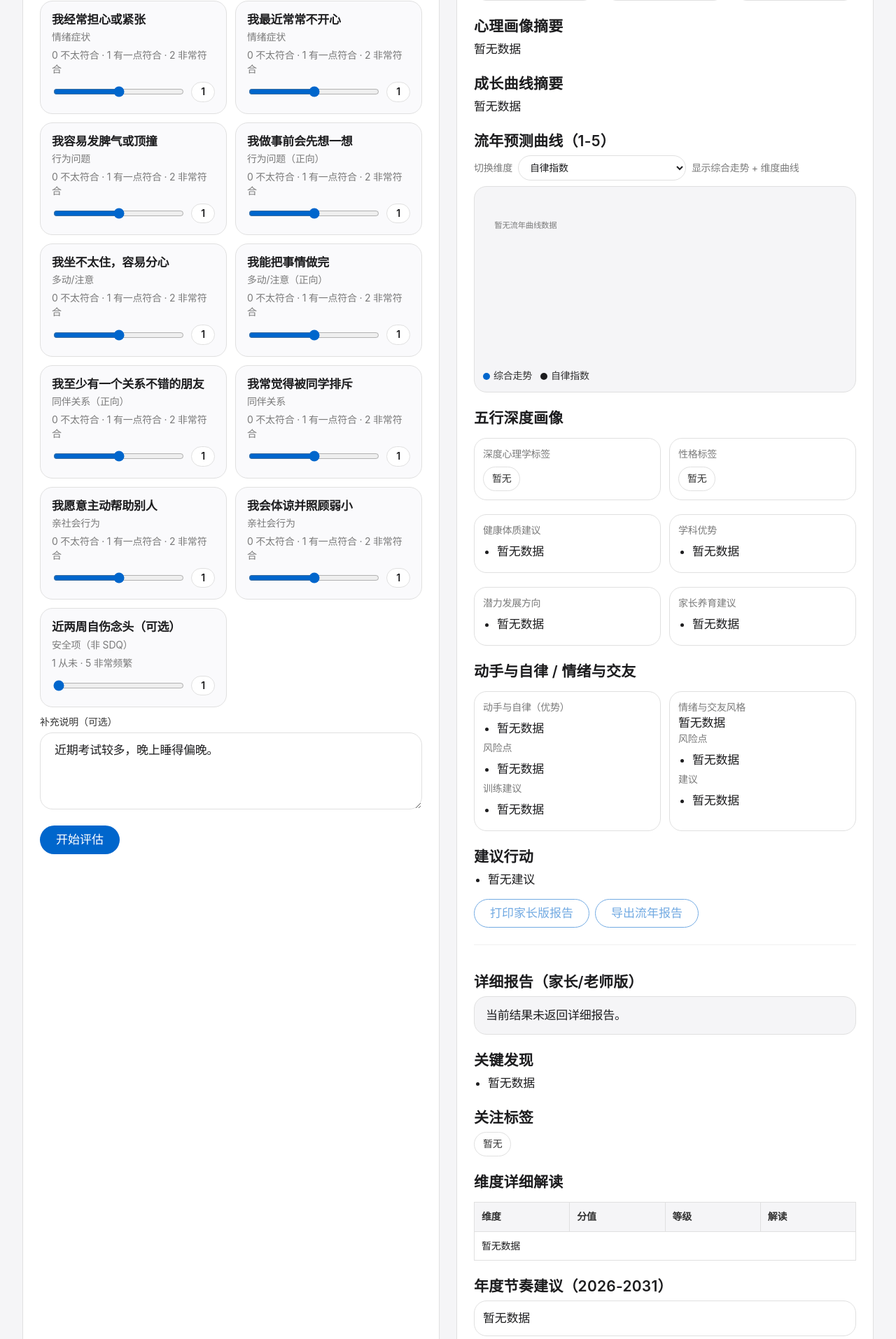
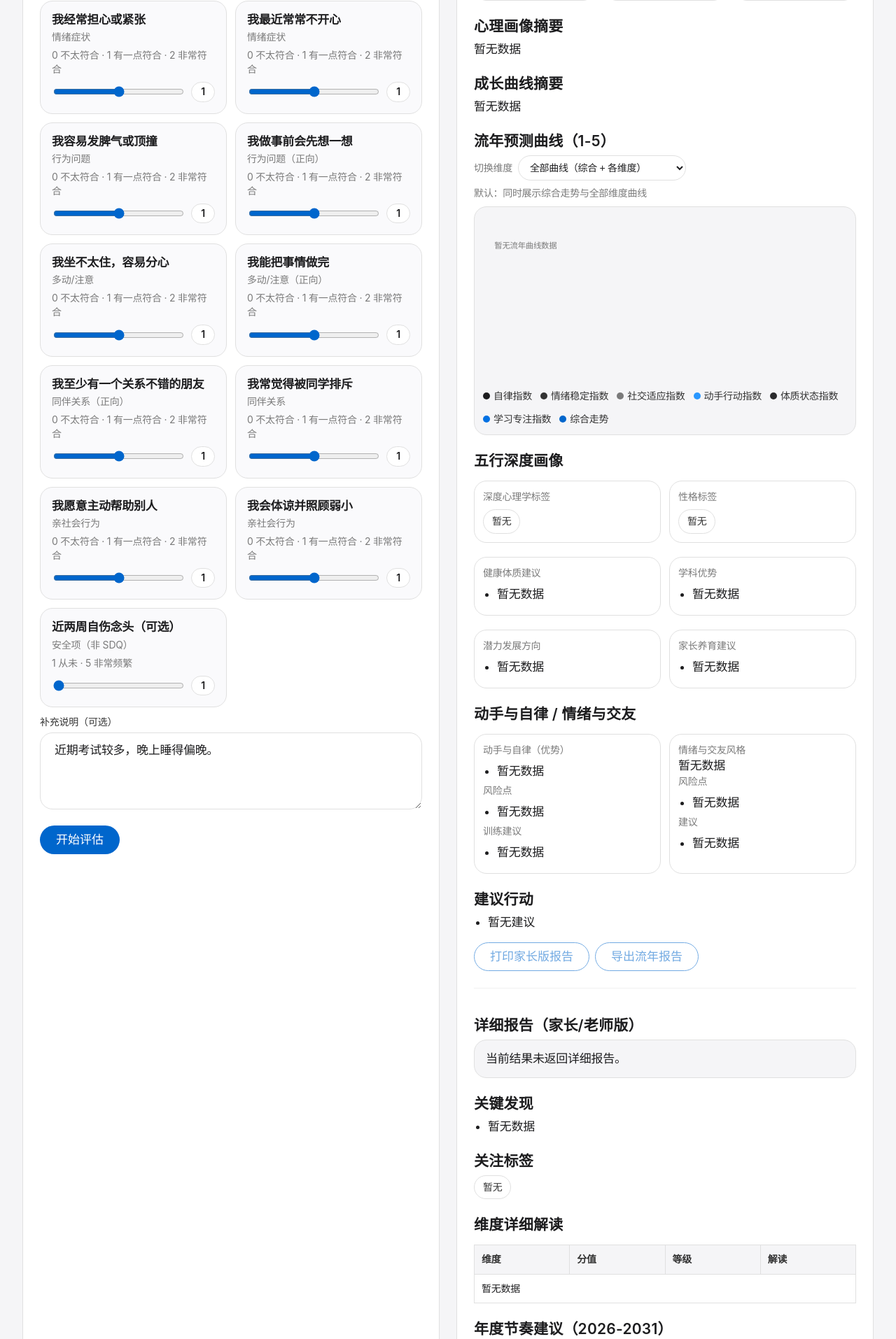
Before and after one commit to yaozhangPAN/youth_growth_Skill, a Flask app: page / in a window 1280 px wide. Shown: the part 567-2481 px from the top of the page at 70% size. Run offline with Flask 3, Linux system fonts and the light colour scheme; a map, chart or similar area stays blank.

Commit message:
Add default multi-series forecast chart option.
Co-authored-by: Cursor <cursoragent@cursor.com>

```diff
--- a/apps/templates/index.html
+++ b/apps/templates/index.html
@@ -575,6 +575,7 @@
             <div class="curve-controls">
               <label for="curveDimensionSelect">切换维度</label>
               <select id="curveDimensionSelect">
+                <option value="all_series" selected>全部曲线（综合 + 各维度）</option>
                 <option value="self_discipline_index">自律指数</option>
                 <option value="emotion_stability_index">情绪稳定指数</option>
                 <option value="social_adaptability_index">社交适应指数</option>
@@ -583,14 +584,11 @@
                 <option value="learning_focus_index">学习专注指数</option>
                 <option value="overall_index">仅看综合走势</option>
               </select>
-              <span id="curveDimensionHint" class="curve-hint">显示综合走势 + 维度曲线</span>
+              <span id="curveDimensionHint" class="curve-hint">默认：同时展示综合走势与全部维度曲线</span>
             </div>
             <div class="curve-chart">
               <svg id="forecastChart" viewBox="0 0 640 240" role="img" aria-label="流年预测曲线"></svg>
-              <div class="curve-legend">
-                <span class="legend-item"><span class="legend-dot" style="background:#0066cc"></span>综合走势</span>
-                <span class="legend-item" id="selectedDimensionLegend"><span class="legend-dot" id="selectedDimensionLegendDot" style="background:#1d1d1f"></span><span id="selectedDimensionLegendText">自律指数</span></span>
-              </div>
+              <div class="curve-legend" id="curveLegend"></div>
             </div>
           </div>
 
@@ -753,6 +751,16 @@
         learning_focus_index: { label: "学习专注指数", color: "#0071e3" }
       };
 
+      /** 与后端 forecast_curve 字段一致；全部曲线模式下按此顺序绘制（综合最后叠在最上） */
+      const FORECAST_DIMENSION_KEYS = [
+        "self_discipline_index",
+        "emotion_stability_index",
+        "social_adaptability_index",
+        "hands_on_action_index",
+        "health_constitution_index",
+        "learning_focus_index"
+      ];
+
       const metricGridEl = document.getElementById("metricGrid");
       const statusEl = document.getElementById("status");
       const riskTierEl = document.getElementById("riskTier");
@@ -763,9 +771,7 @@
       const forecastChartEl = document.getElementById("forecastChart");
       const curveDimensionSelectEl = document.getElementById("curveDimensionSelect");
       const curveDimensionHintEl = document.getElementById("curveDimensionHint");
-      const selectedDimensionLegendEl = document.getElementById("selectedDimensionLegend");
-      const selectedDimensionLegendDotEl = document.getElementById("selectedDimensionLegendDot");
-      const selectedDimensionLegendTextEl = document.getElementById("selectedDimensionLegendText");
+      const curveLegendEl = document.getElementById("curveLegend");
       const deepPsychTagsEl = document.getElementById("deepPsychTags");
       const personalityTagsEl = document.getElementById("personalityTags");
       const constitutionAdviceEl = document.getElementById("constitutionAdvice");
@@ -910,20 +916,73 @@
         return node;
       }
 
-      function renderForecastChart(points, selectedKey = "self_discipline_index") {
+      function renderCurveLegend(series) {
+        curveLegendEl.innerHTML = "";
+        series.forEach((item) => {
+          const row = document.createElement("span");
+          row.className = "legend-item";
+          const dot = document.createElement("span");
+          dot.className = "legend-dot";
+          dot.style.background = item.color;
+          const text = document.createElement("span");
+          text.textContent = item.label;
+          row.appendChild(dot);
+          row.appendChild(text);
+          curveLegendEl.appendChild(row);
+        });
+      }
+
+      function getForecastSeries(selectedKey) {
+        if (selectedKey === "all_series") {
+          const dims = FORECAST_DIMENSION_KEYS.map((key) => {
+            const meta = curveDimensionMeta[key];
+            return { key, color: meta.color, label: meta.label, strokeWidth: 2 };
+          });
+          dims.push({
+            key: "overall_index",
+            color: curveDimensionMeta.overall_index.color,
+            label: curveDimensionMeta.overall_index.label,
+            strokeWidth: 2.8
+          });
+          return dims;
+        }
+        if (selectedKey === "overall_index") {
+          return [
+            {
+              key: "overall_index",
+              color: curveDimensionMeta.overall_index.color,
+              label: curveDimensionMeta.overall_index.label,
+              strokeWidth: 2.6
+            }
+          ];
+        }
+        const meta = curveDimensionMeta[selectedKey] || curveDimensionMeta.self_discipline_index;
+        return [
+          {
+            key: "overall_index",
+            color: curveDimensionMeta.overall_index.color,
+            label: curveDimensionMeta.overall_index.label,
+            strokeWidth: 2.6
+          },
+          { key: selectedKey, color: meta.color, label: meta.label, strokeWidth: 2.5 }
+        ];
+      }
+
+      function renderForecastChart(points, selectedKey = "all_series") {
         while (forecastChartEl.firstChild) {
           forecastChartEl.removeChild(forecastChartEl.firstChild);
         }
-        const selectedMeta = curveDimensionMeta[selectedKey] || curveDimensionMeta.self_discipline_index;
-        if (selectedKey === "overall_index") {
+        if (selectedKey === "all_series") {
+          curveDimensionHintEl.textContent = "默认：同时展示综合走势与全部维度曲线";
+        } else if (selectedKey === "overall_index") {
           curveDimensionHintEl.textContent = "当前仅显示综合走势";
-          selectedDimensionLegendEl.style.display = "none";
         } else {
-          curveDimensionHintEl.textContent = "显示综合走势 + 维度曲线";
-          selectedDimensionLegendEl.style.display = "inline-flex";
-          selectedDimensionLegendTextEl.textContent = selectedMeta.label;
-          selectedDimensionLegendDotEl.style.background = selectedMeta.color;
+          curveDimensionHintEl.textContent = "显示综合走势 + 所选维度";
         }
+
+        const series = getForecastSeries(selectedKey);
+        renderCurveLegend(series);
+
         if (!Array.isArray(points) || points.length === 0) {
           const empty = createSvgNode("text", { x: 20, y: 30, fill: "#7a7a7a", "font-size": 14 });
           empty.textContent = "暂无流年曲线数据";
@@ -983,23 +1042,19 @@
           forecastChartEl.appendChild(t);
         });
 
-        const series = [{ key: "overall_index", color: "#0066cc" }];
-        if (selectedKey !== "overall_index") {
-          series.push({ key: selectedKey, color: selectedMeta.color });
-        }
-
         series.forEach((item) => {
           const pointStr = points
-            .map((p, idx) => `${xPos(idx)},${yPos(Number(p[item.key] || 3))}`)
+            .map((p, idx) => `${xPos(idx)},${yPos(Number(p[item.key] ?? 3))}`)
             .join(" ");
           forecastChartEl.appendChild(
             createSvgNode("polyline", {
               points: pointStr,
               fill: "none",
               stroke: item.color,
-              "stroke-width": 2.5,
+              "stroke-width": item.strokeWidth ?? 2.5,
               "stroke-linecap": "round",
-              "stroke-linejoin": "round"
+              "stroke-linejoin": "round",
+              opacity: selectedKey === "all_series" && item.key !== "overall_index" ? 0.92 : 1
             })
           );
         });
@@ -1060,7 +1115,11 @@
         const detailed = data.detailed_report || {};
         const reportParts = [];
         const now = new Date();
-        const currentDim = curveDimensionMeta[curveDimensionSelectEl.value] || curveDimensionMeta.self_discipline_index;
+        const dimVal = curveDimensionSelectEl.value || "all_series";
+        const currentDim =
+          dimVal === "all_series"
+            ? { label: "全部曲线（综合 + 各维度）" }
+            : curveDimensionMeta[dimVal] || curveDimensionMeta.self_discipline_index;
 
         reportParts.push("# 流年成长报告");
         reportParts.push(`导出时间：${now.toLocaleString()}`);
@@ -1256,7 +1315,7 @@
         elementLabelEl.textContent = profile.element_label_zh || "-";
         psychologySummaryEl.textContent = profile.psychology_summary || "暂无数据";
         curveSummaryEl.textContent = `学习曲线高峰：${peakYears}；低谷：${troughYears}。流年预测高峰：${forecastPeak}；低谷：${forecastTrough}`;
-        renderForecastChart(growth.forecast_curve || [], curveDimensionSelectEl.value || "self_discipline_index");
+        renderForecastChart(growth.forecast_curve || [], curveDimensionSelectEl.value || "all_series");
         renderProfileDeepDive(profile);
         renderActions(data.recommended_actions);
         renderDetailedReport(data.detailed_report);
@@ -1295,7 +1354,7 @@
       });
 
       curveDimensionSelectEl.addEventListener("change", () => {
-        const selectedKey = curveDimensionSelectEl.value || "self_discipline_index";
+        const selectedKey = curveDimensionSelectEl.value || "all_series";
         if (lastAssessData && lastAssessData.growth_curve) {
           renderForecastChart(lastAssessData.growth_curve.forecast_curve || [], selectedKey);
         } else {
@@ -1310,7 +1369,7 @@
 
       buildMetricInputs();
       applySampleData();
-      renderForecastChart([], curveDimensionSelectEl.value || "self_discipline_index");
+      renderForecastChart([], curveDimensionSelectEl.value || "all_series");
       renderProfileDeepDive(null);
       renderDetailedReport(null);
     </script>
```
